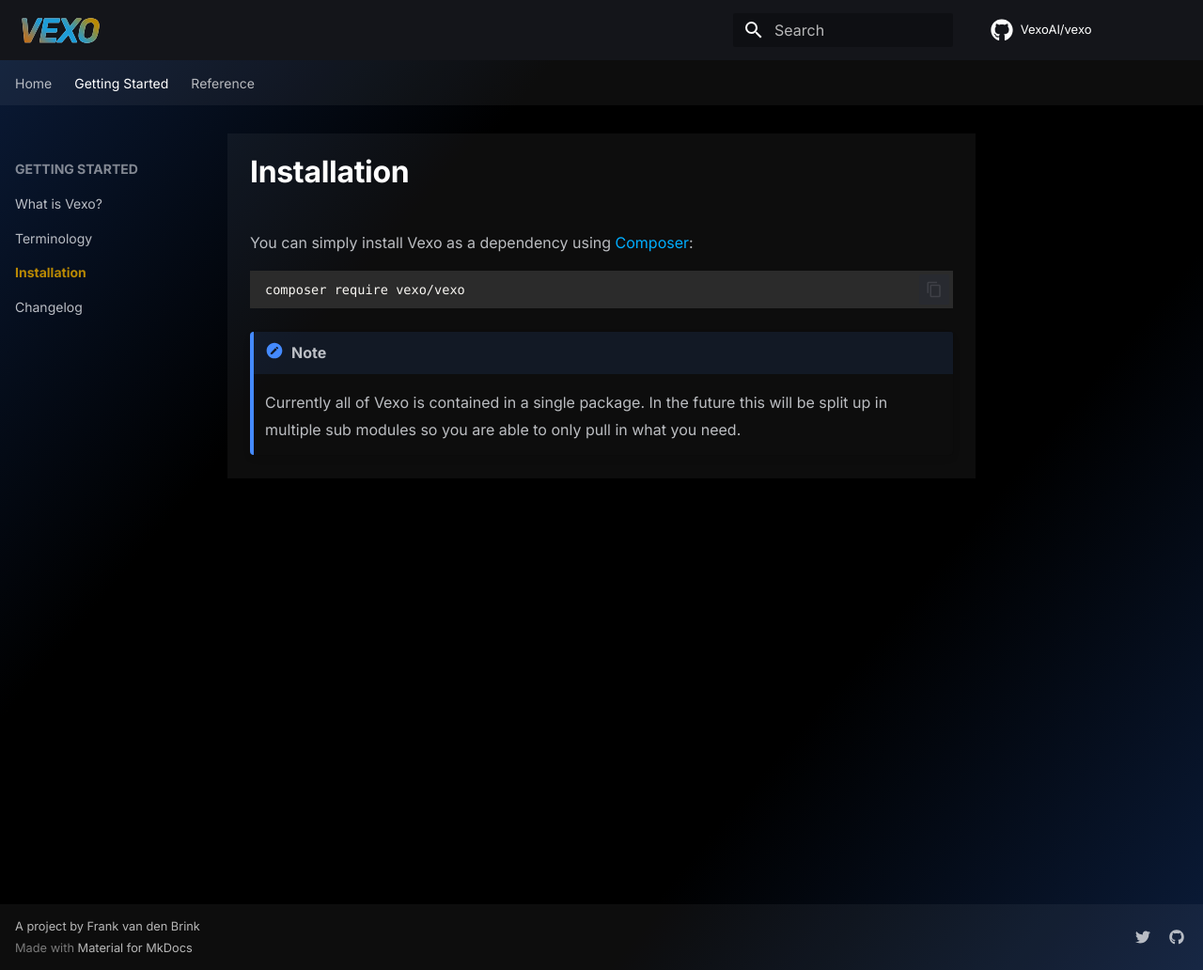
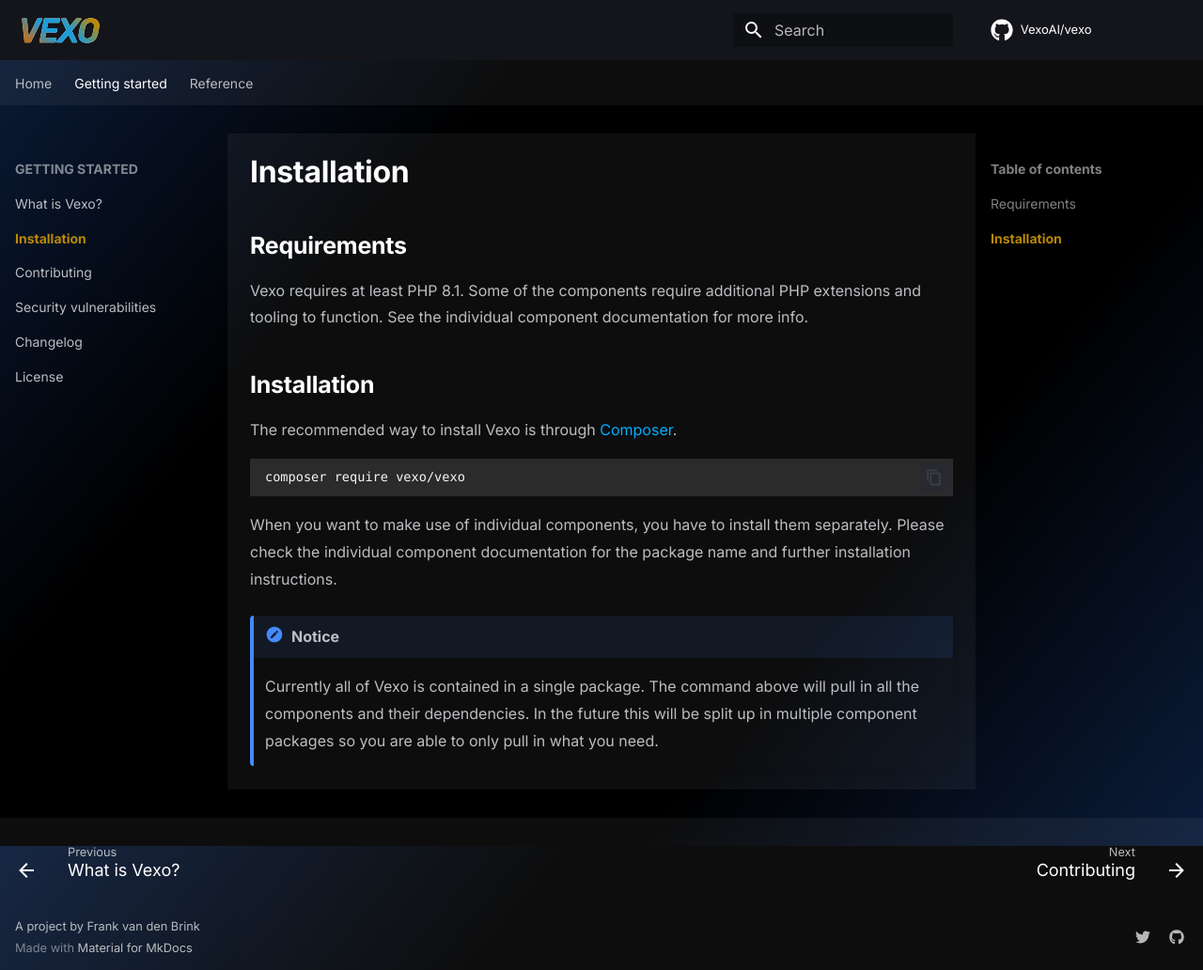
Before and after one commit to VexoAI/documentation, an MkDocs documentation site: the page built from docs/getting-started/installation.md, in a window 1280 px wide and 1032 px high. Shown: the whole window at 94% size. Built offline with MkDocs 1.6.1 and Material for MkDocs 9.7.7, drawn with Linux system fonts in a browser that asks for light colours; some web fonts are replaced; comment, search, counter and statistics services are not loaded.

Commit message:
Adjusted getting started docs

````diff
--- a/docs/getting-started/installation.md
+++ b/docs/getting-started/installation.md
@@ -1,11 +1,19 @@
 # Installation
 
-You can simply install Vexo as a dependency using [Composer](https://getcomposer.org/):
+## Requirements
 
-```
+Vexo requires at least PHP 8.1. Some of the components require additional PHP extensions and tooling to function. See the individual component documentation for more info.
+
+## Installation
+
+The recommended way to install Vexo is through [Composer](https://getcomposer.org/).
+
+```bash
 composer require vexo/vexo
 ```
 
-!!! notice "Note"
+When you want to make use of individual components, you have to install them separately. Please check the individual component documentation for the package name and further installation instructions.
 
-    Currently all of Vexo is contained in a single package. In the future this will be split up in multiple sub modules so you are able to only pull in what you need.
+!!! notice
+
+    Currently all of Vexo is contained in a single package. The command above will pull in all the components and their dependencies. In the future this will be split up in multiple component packages so you are able to only pull in what you need.
--- a/mkdocs.yml
+++ b/mkdocs.yml
@@ -17,6 +17,7 @@
     - navigation.sections
     - navigation.tracking
     - navigation.tabs
+    - navigation.footer
     - content.code.copy
 extra_css:
   - assets/stylesheets/extra.css
@@ -37,6 +38,10 @@
         - name: mermaid
           class: mermaid
           format: !!python/name:pymdownx.superfences.fence_code_format
+  - attr_list
+  - pymdownx.emoji:
+      emoji_index: !!python/name:materialx.emoji.twemoji
+      emoji_generator: !!python/name:materialx.emoji.to_svg
 extra:
   social:
     - icon: fontawesome/brands/twitter
@@ -48,11 +53,13 @@
 # Page tree
 nav:
   - index.md
-  - Getting Started:
-    - getting-started/what-is-vexo.md
-    - getting-started/terminology.md
+  - Getting started:
+    - getting-started/introduction.md
     - getting-started/installation.md
+    - getting-started/contributing.md
+    - getting-started/security-vulnerabilities.md
     - getting-started/changelog.md
+    - getting-started/license.md
   - Reference:
     - Chains:
       - reference/chains/introduction.md
````
Also changed, not shown: docs/getting-started/contributing.md (added, +38 -0 lines), docs/getting-started/introduction.md (added, +13 -0 lines), docs/getting-started/license.md (added, +25 -0 lines), docs/getting-started/security-vulnerabilities.md (added, +15 -0 lines), docs/getting-started/terminology.md (deleted, +0 -10 lines), docs/getting-started/what-is-vexo.md (deleted, +0 -15 lines).
